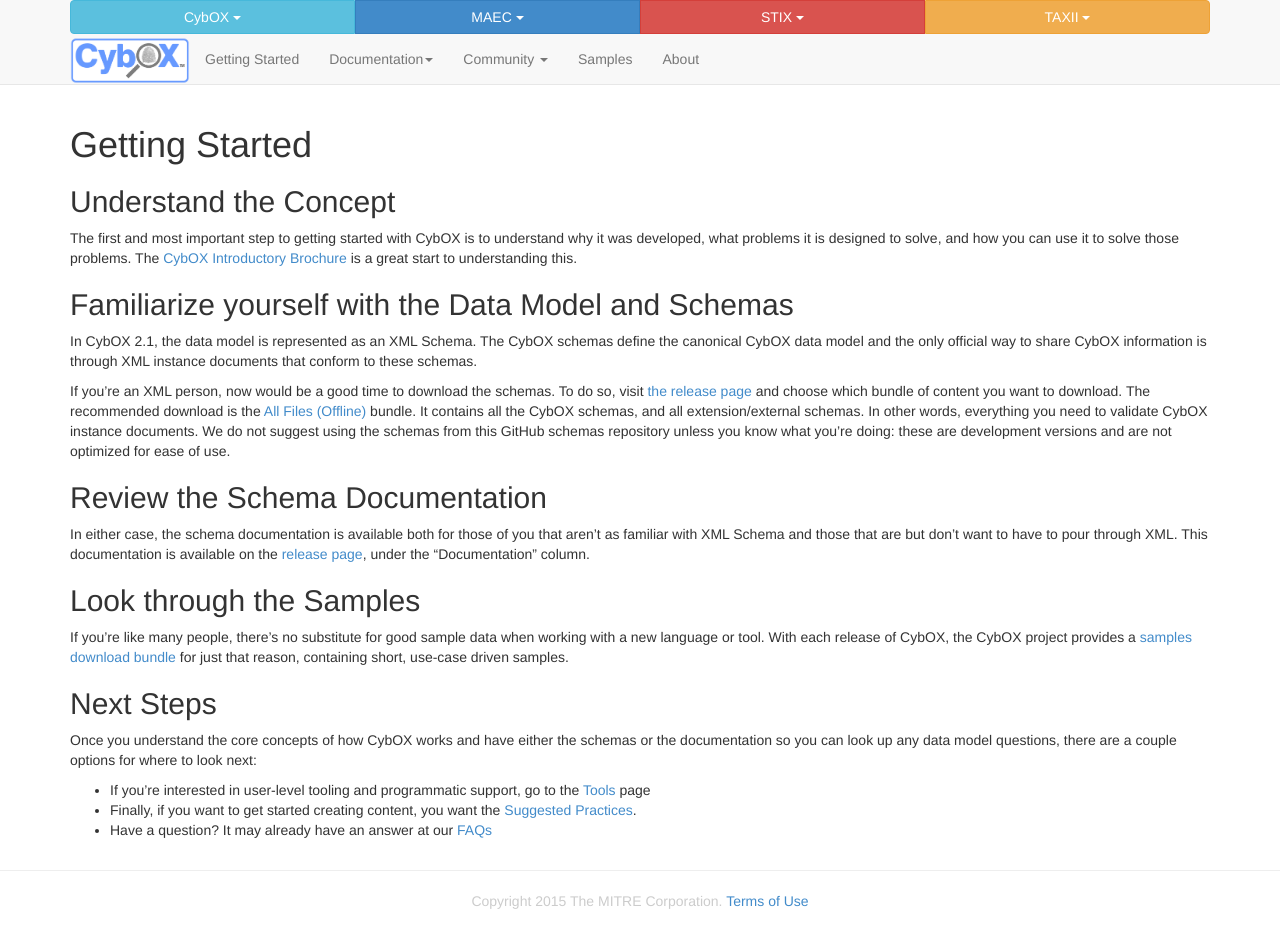
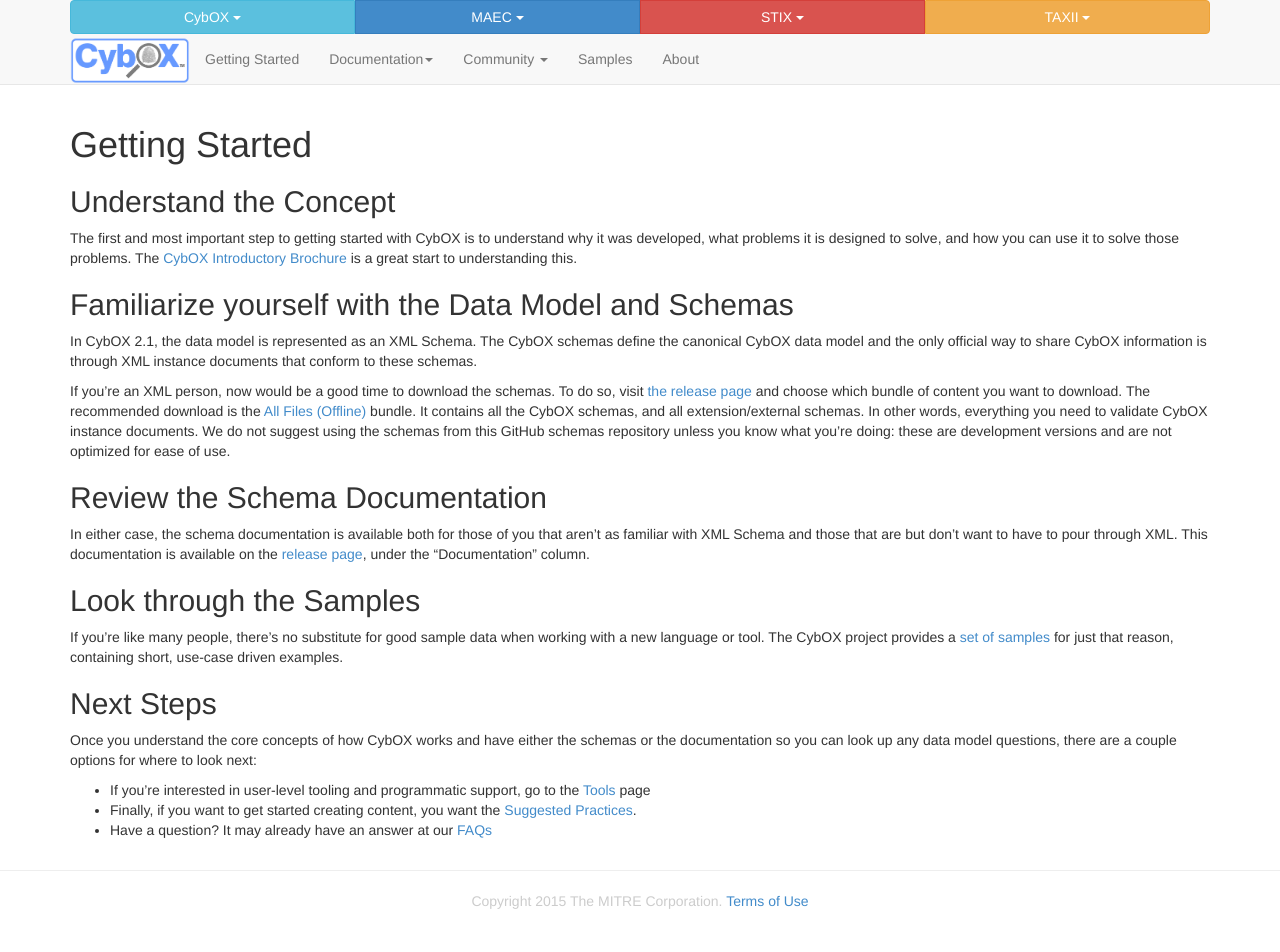
Before and after one commit to CybOXProject/cyboxproject.github.io, a Jekyll site: the page built from getting-started/index.md, in a window 1280 px wide. Built offline with Jekyll 4.4.1, drawn with Linux system fonts in a browser that asks for light colours; Markdown is read by kramdown in place of the engine named in the settings.

Commit message:
Updated samples text

```diff
--- a/getting-started/index.md
+++ b/getting-started/index.md
@@ -35,10 +35,9 @@
 
 ## Look through the Samples
 If you're like many people, there's no substitute for good sample data when
-working with a new language or tool. With each release of CybOX, the CybOX
-project provides a [samples download
-bundle](http://cybox.mitre.org/language/version2.1/#samples) for just that
-reason, containing short, use-case driven samples.
+working with a new language or tool. The CybOX
+project provides a [set of samples](/samples) for just that
+reason, containing short, use-case driven examples.
 
 ## Next Steps
 Once you understand the core concepts of how CybOX works and have either the
```
